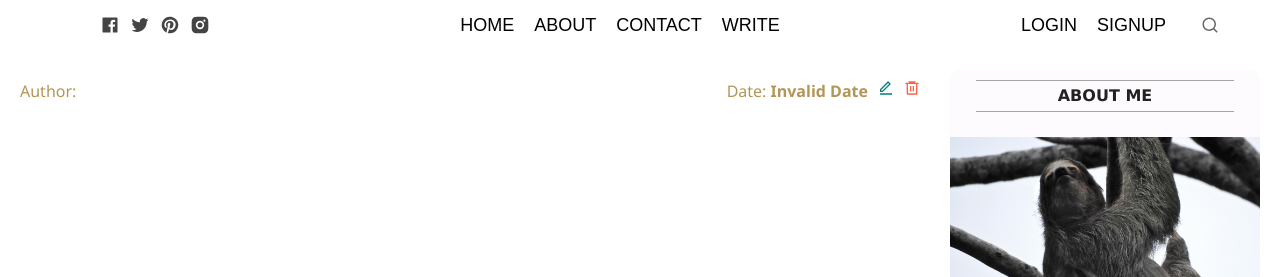
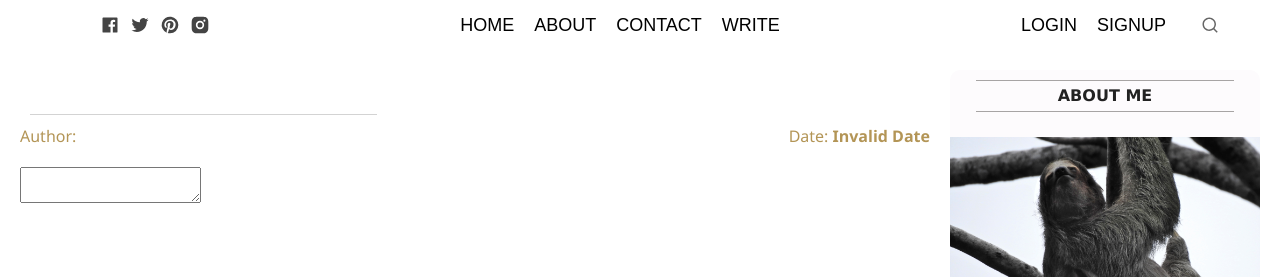
Before and after one commit to jonteal/newFSBlog, a React (Create React App) app in the folder new-fs-blog/client/: page /post/1 in a window 1280 px wide. Both pictures are taken after a click on the icon 886 px from the left and 88 px from the top of the page. Shown: the top 277 px of the page. Built offline with nearby package versions, Linux system fonts and the light colour scheme; no server answers.

Commit message:
Created update Mode to conditionally render text areas and inputs

```diff
--- a/new-fs-blog/client/src/components/SinglePost/SinglePost.css
+++ b/new-fs-blog/client/src/components/SinglePost/SinglePost.css
@@ -19,6 +19,20 @@
     margin: 10px;
     font-family:'Franklin Gothic Medium', 'Arial Narrow', Arial, sans-serif;
     font-size: 28px;
+}
+
+.singlePostTitleInput {
+    margin: 10px;
+    font-family: "Lora", serif;
+    font-size: 28px;
+    text-align: center;
+    border: none;
+    color: gray;
+    border-bottom: 1px solid lightgray;
+}
+
+.singlePostTitleInput:focus {
+    outline: none;
 }
 
 .singlePostEdit {
--- a/new-fs-blog/client/src/components/SinglePost/SinglePost.jsx
+++ b/new-fs-blog/client/src/components/SinglePost/SinglePost.jsx
@@ -14,6 +14,9 @@ const SinglePost = () => {
     const [post, setPost] = useState({});
     const PF = 'http://localhost:5000/images/';
     const { user } = useContext(Context);
+    const [title, setTitle] = useState('');
+    const [desc, setDesc] = useState('');
+    const [updateMode, setUpdateMode] = useState(false);
 
 
     useEffect(() => {
@@ -44,16 +47,20 @@ const SinglePost = () => {
                         alt=""
                         className="singlePostImg"
                     />
-                )}
+                )} {
+                    updateMode ? <input type="text" value={post.title} className="singlePostTitleInput" /> : (
+
+
                 <h1 className="singlePostTitle">
                     {post.title}
                     {post.username === user?.username && (
                     <div className="singlePostEdit">
-                        <RiEditLine className="singlePostIcon" />
+                        <RiEditLine className="singlePostIcon" onClick={() => setUpdateMode(true)} />
                         <RiDeleteBin6Line className="singlePostIcon" onClick={handleDelete}/>
                     </div>
                     )}
                 </h1>
+                )}
                 <div className="singlePostInfo">
                     <span className="singlePostAuthor">
                         Author:
@@ -66,7 +73,11 @@ const SinglePost = () => {
                     </span>
 
                 </div>
-                <p className="singlePostDesc">{post.desc}</p>
+                {updateMode ? (
+                    <textarea className="singlePostDescInput" />
+                ) : (
+                    <p className="singlePostDesc">{post.desc}</p>
+                )}
             </div>
         </div>
     );
```
